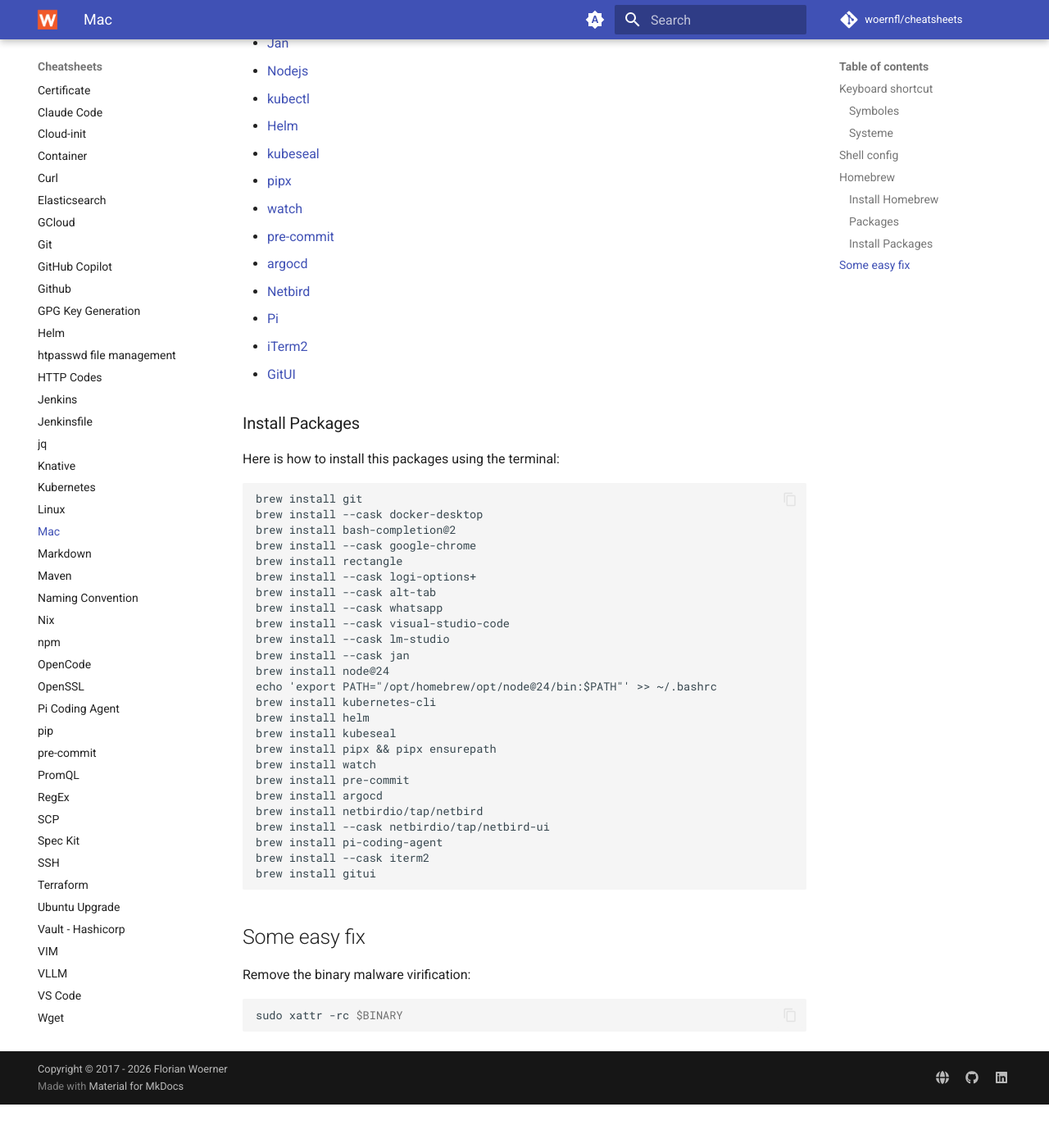
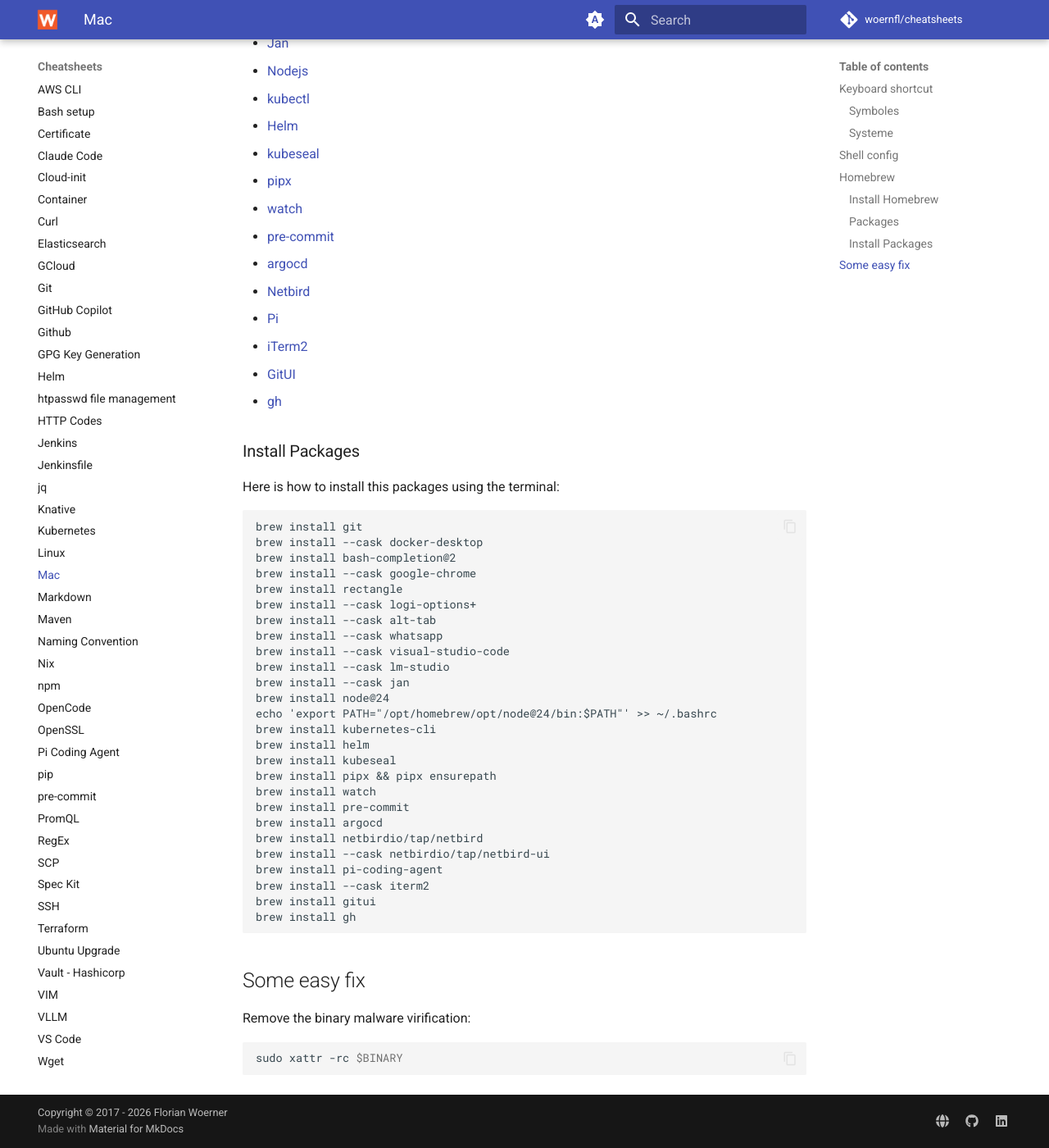
Before and after one commit to woernfl/cheatsheets, an MkDocs documentation site: the page built from docs/mac.md, in a window 1280 px wide and 1400 px high, scrolled down 2026 px. Shown: the whole window at 82% size. Built offline with MkDocs 1.6.1 and Material for MkDocs 9.7.7, drawn with Linux system fonts in a browser that asks for light colours; comment, search, counter and statistics services are not loaded; before the commit the page ends 3373 px from its top, so only the background shows below that.

Commit message:
Include GitHub CLI in mac.md installation guide (#379)
Add installation instructions for GitHub CLI.

````diff
--- a/docs/mac.md
+++ b/docs/mac.md
@@ -81,6 +81,7 @@
 - [Pi](https://pi.dev/)
 - [iTerm2](https://github.com/gnachman/iterm2)
 - [GitUI](https://github.com/gitui-org/gitui)
+- [gh](https://cli.github.com/)
 
 ### Install Packages
 
@@ -112,6 +113,7 @@
 brew install pi-coding-agent
 brew install --cask iterm2
 brew install gitui
+brew install gh
 ```
 
 ## Some easy fix
````
